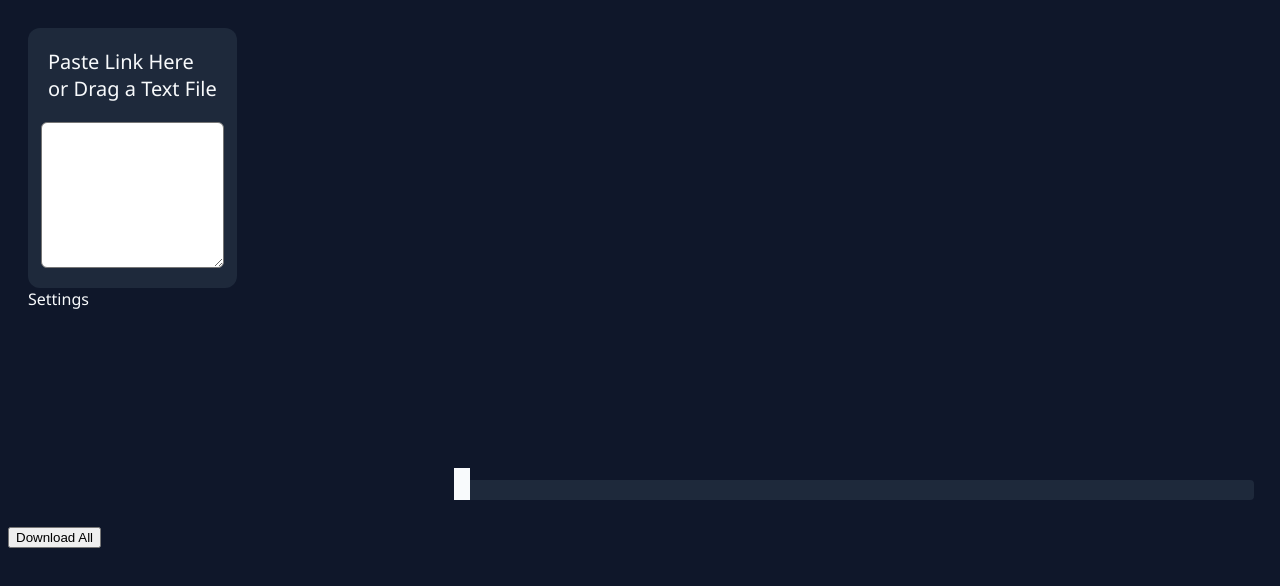
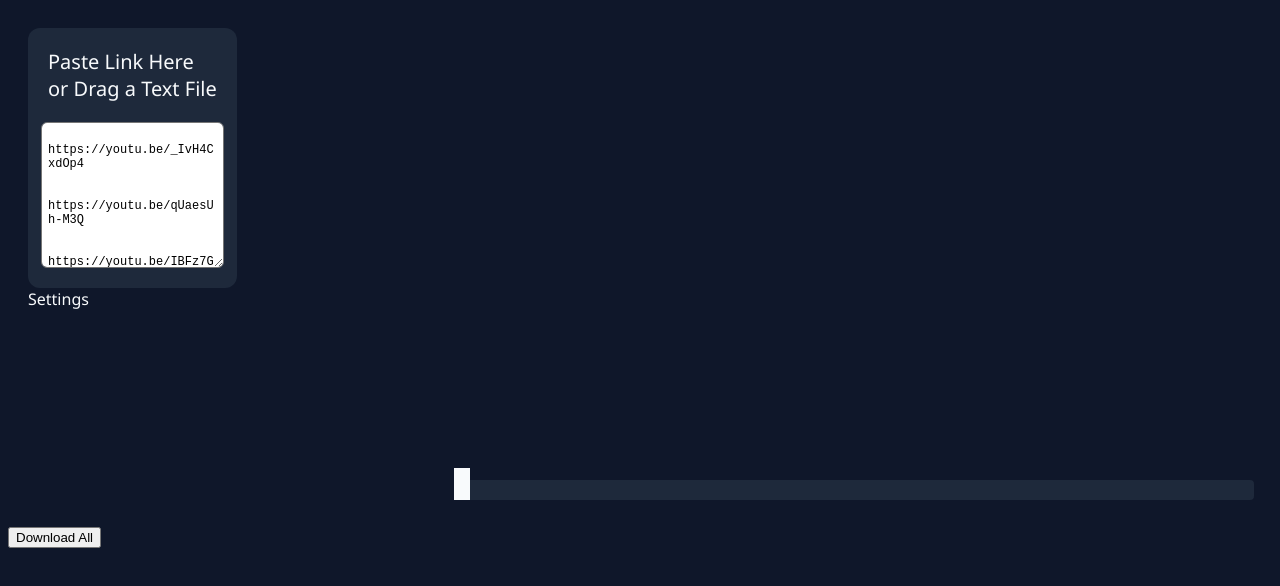
Before and after one commit to Rendekendo/Rendek-Video-Download, an Electron app: page src/index.html in a window 1280 px wide. Drawn offline with Linux system fonts and the light colour scheme; no server answers.

Commit message:
add test links

```diff
--- a/src/index.html
+++ b/src/index.html
@@ -12,7 +12,12 @@
       <div id="linkZoneContainer">
         <div  spellcheck="false"  id="linkZone">
           <p id="linkZoneTitle">Paste Link Here or Drag a Text File</p>
-          <textarea></textarea>
+          <textarea>
+            https://youtu.be/_IvH4CxdOp4
+
+            https://youtu.be/qUaesUh-M3Q
+
+            https://youtu.be/IBFz7G2YfgI</textarea>
         </div>
       <div id="settings">Settings</div>
         </div>
```
